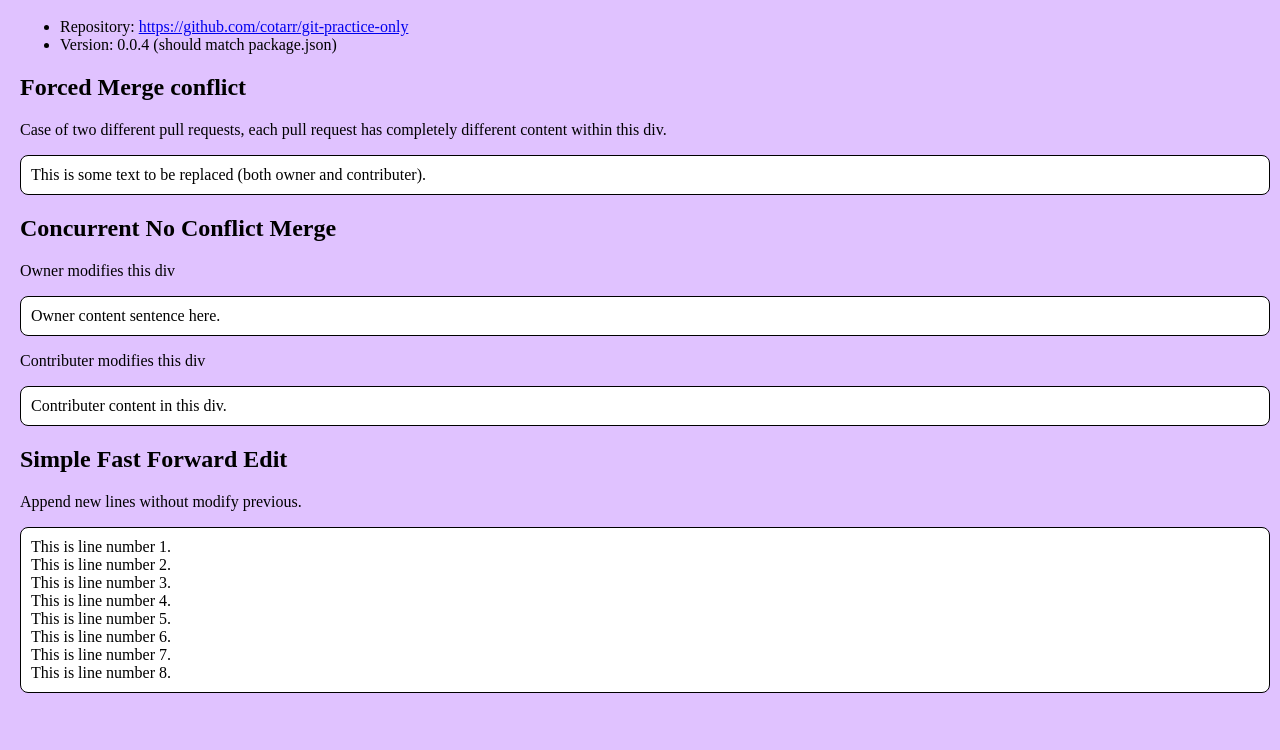
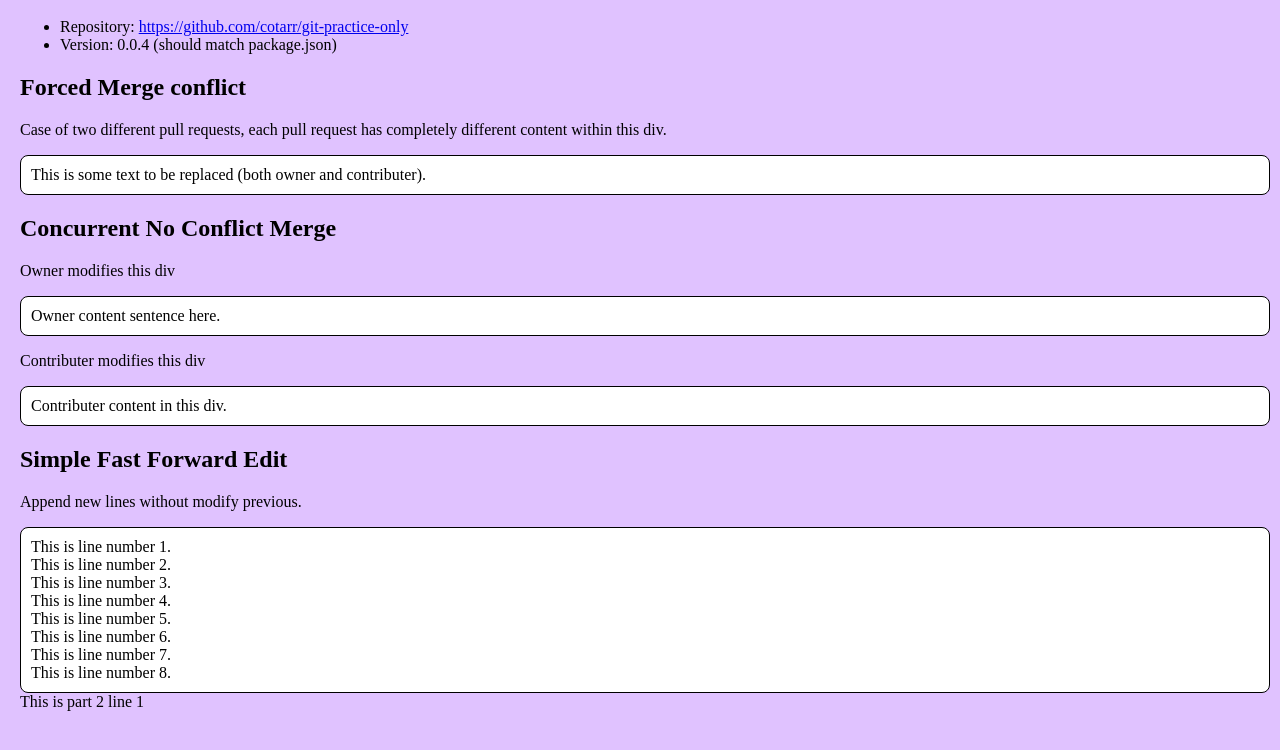
Before and after one commit to cotarr/git-practice-only, a website: page html/index.html in a window 1280 px wide. Shown: the part 50-800 px from the top of the page. Drawn offline with Linux system fonts and the light colour scheme.

Commit message:
text modify test

```diff
--- a/html/index.html
+++ b/html/index.html
@@ -42,5 +42,8 @@
       This is line number 7.<br>
       This is line number 8.<br>
     </div>
+    <div>
+      This is part 2 line 1<br>
+    </div>
   </body>
 </html>
```
